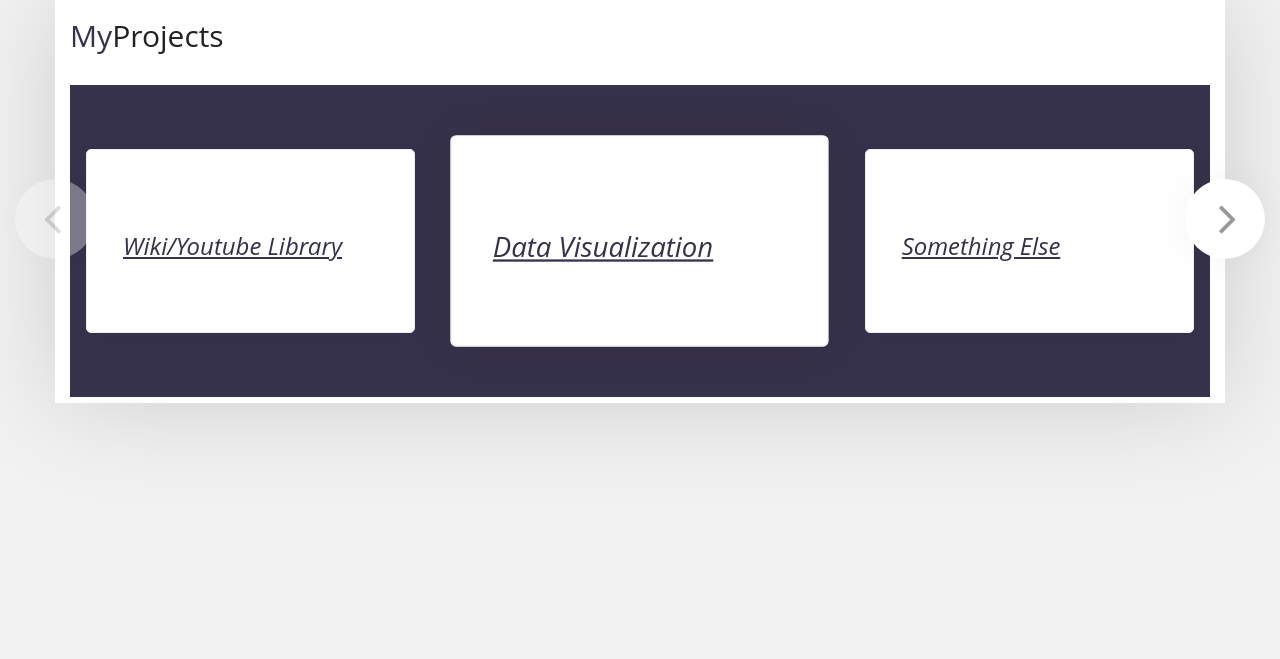
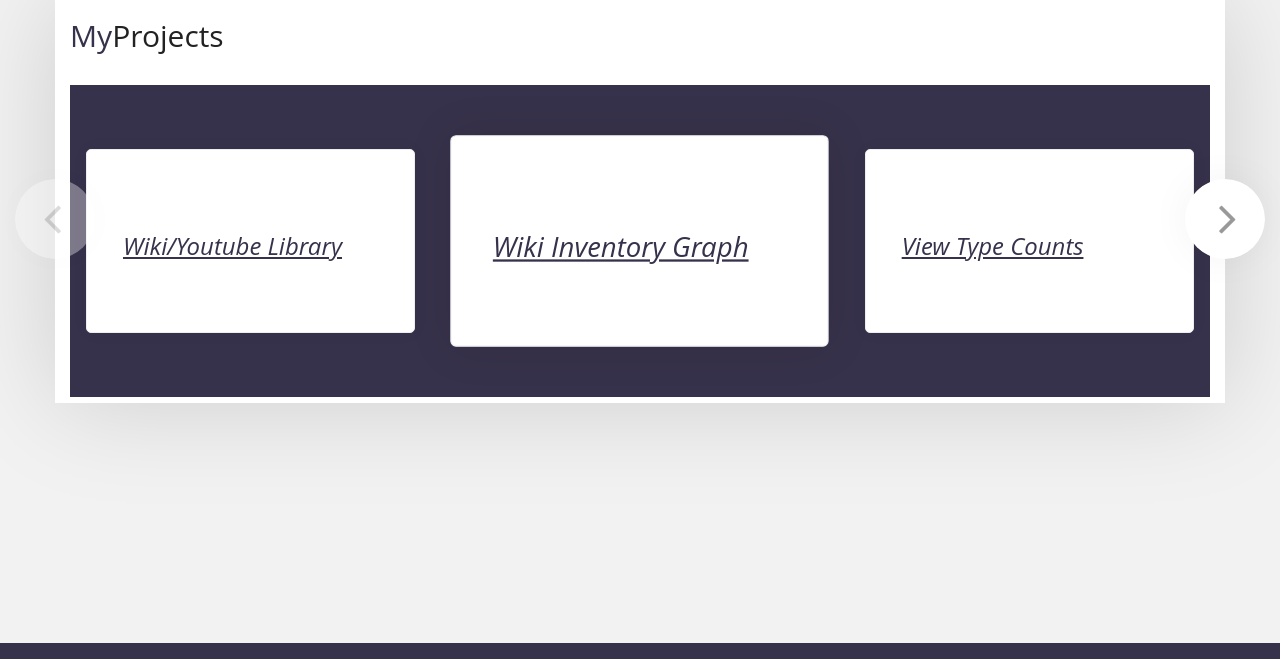
Before and after one commit to JackManu/portfolio, a Flask app: page / in a window 1280 px wide. Shown: the part 141-800 px from the top of the page. Run offline with Flask 3, Linux system fonts and the light colour scheme; some libraries are stand-ins or nearby versions.

Commit message:
fixed some spacing issues.  damn you HTML!!

```diff
--- a/index.html
+++ /dev/null
@@ -1 +0,0 @@
-<meta http-equiv="refresh" content="0;url=https://jackmanu.github.io/portfolio/templates/index.html" />
--- a/main.py
+++ b/main.py
@@ -172,15 +172,29 @@ def delete_entry():
    content=get_db()
    return render_template("wiki_search.html",db_content=content)
 
-@app.route('/data_analysis')
-def data_analysis():
+@app.route('/view_type_counts')
+def view_type_counts():
+    content={}
+    mydv=My_DV()
+    content['view_counts']=mydv.wiki_youtube_views()
+
+    return render_template("data_analysis.html",content=content)
+@app.route('/inventory_graph')
+def inventory_graph():
     content={}
     mydv=My_DV()
     content['Wikipedia Inventory']=mydv.wiki_inventory_by_topic()
-    content['view_counts']=mydv.wiki_youtube_views()
-    content['Counts by Topic']=mydv.views_by_section()
 
     return render_template("data_analysis.html",content=content)
+
+@app.route('/views_by_topic')
+def views_by_topic():
+    content={}
+    mydv=My_DV()
+    content['Counts by Topic']=mydv.views_by_topic()
+
+    return render_template("data_analysis.html",content=content)
+
 
 @app.route('/')
 @app.route('/index')
--- a/static/styles/style.css
+++ b/static/styles/style.css
@@ -3,7 +3,7 @@
  */
 input[type='submit'] {
     background-color: #37324b;
-    color:white;
+    color: white;
 }
 input[type='submit']:active {
     transform: translateY(3px);
@@ -18,7 +18,7 @@ input[type='checkbox']:checked {
 input[type='checkbox'] {
     width: 40px !important;
     height: 40px !important;
-    margin:auto;
+    margin: auto;
     box-sizing: border-box;
 }
 .custom-checkbox input[type="checkbox"] {
@@ -50,9 +50,9 @@ table {
     /*height: 100vh;*/
     border: 1px solid black;
     overflow-y: scroll;
-    margin-left: 5vw;
+    margin-left: 2vw;
     outline: 1px solid black;
-    margin-right: 5vw;
+    margin-right: 2vw;
 }
 th, td {
     border: 1px solid black;
@@ -65,7 +65,7 @@ th, td {
 }
 
 #table-scroll {
-    height: 50vh;
+    height: 70vh;
     overflow: auto;
     margin-top: 2px;
 }
@@ -138,10 +138,10 @@ html, body {
     padding: 0;
     color: #222;
     width: 100%;
+    height: 100%;
     font-family: 'Open Sans', sans-serif;
     background-color: #f2f2f2;
     font-size: 16px;
-    height: 100%;
     box-sizing: border-box;
     position: relative;
 }
@@ -284,7 +284,7 @@ h1.heading.pink:after {
 
 .swiper-container {
     width: 100%;
-    height: 100%;
+    height: 75%;
     padding: 4em 1em;
     display: inline-block;
     background: #37324b;
--- a/templates/index.html
+++ b/templates/index.html
@@ -47,13 +47,13 @@
                                 <h3 class="text-left"><a href="{{url_for('wiki_search')}}">Wiki/Youtube Library</a></h3>
                             </div>
                             <div class="swiper-slide client-box">
-                                <h3 class="text-left"><a href="{{url_for('data_analysis')}}">Data Visualization</a></h3>
+                                <h3 class="text-left"><a href="{{url_for('inventory_graph')}}">Wiki Inventory Graph</a></h3>
                             </div>
                             <div class="swiper-slide client-box">
-                                <h3 class="text-left"><a href="{{url_for('aboutme')}}">Something Else</a></h3>
+                                <h3 class="text-left"><a href="{{url_for('view_type_counts')}}">View Type Counts</a></h3>
                             </div>
                             <div class="swiper-slide client-box">
-                                <h3 class="text-left"><a href="{{url_for('aboutme')}}">any ideas</a></h3>
+                                <h3 class="text-left"><a href="{{url_for('views_by_topic')}}">Views by Topic</a></h3>
                             </div>
                             <div class="swiper-slide client-box">
                                 <h3 class="text-left"><a href="{{url_for('aboutme')}}">are </a></h3>
@@ -70,8 +70,9 @@
             </div>
         </div>
     </section>
-
-
+    {% endblock content %}
+    {% block search_results %}{% endblock search_results %}
+    <div style="width: 100vw; height: 2vh; position: fixed; bottom: 0px; background-color: #37324b"></div>
     <!-- Some Javascript -->
     <script src="static/js/jquery-2.1.1.js"></script>
     <script src="static/js/swiper.jquery.min.js"></script>
@@ -117,8 +118,5 @@
             $(this).toggleClass('open'),
                 $('.main-nav').toggleClass('show-it');
         })</script>
-    {% endblock content %}
-    {% block search_results %}{% endblock search_results %}
-
 </body>
 </html>
```
Also changed, not shown: requirements.txt (deleted, +0 -22 lines), services/data_analysis.py (+7 -5 lines), templates/data_analysis.html (+5 -6 lines), templates/wiki_search.html (+4 -6 lines), DB/portfolio - Copy.db (added), DB/portfolio.db, files/simple_one.png (deleted), 1 other file.
